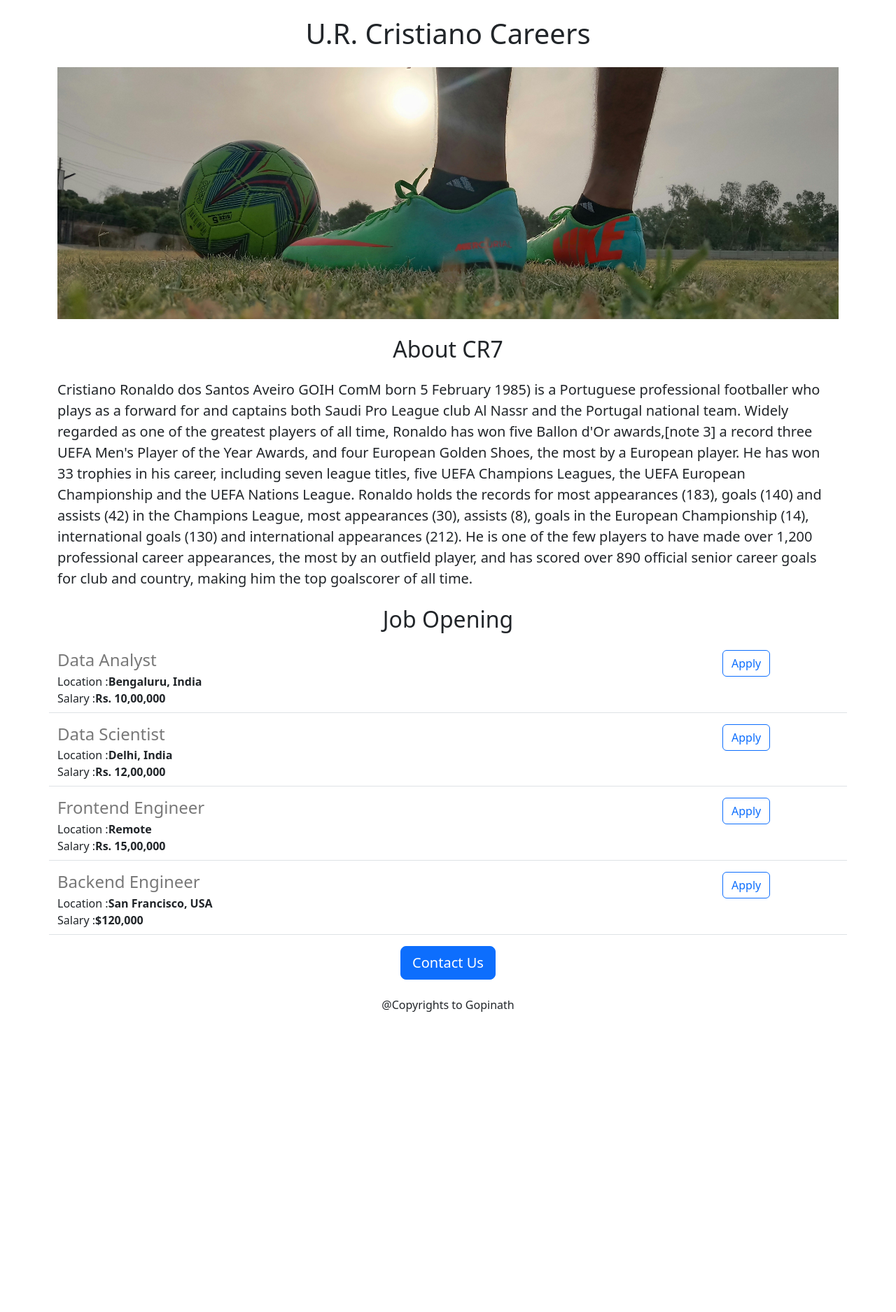
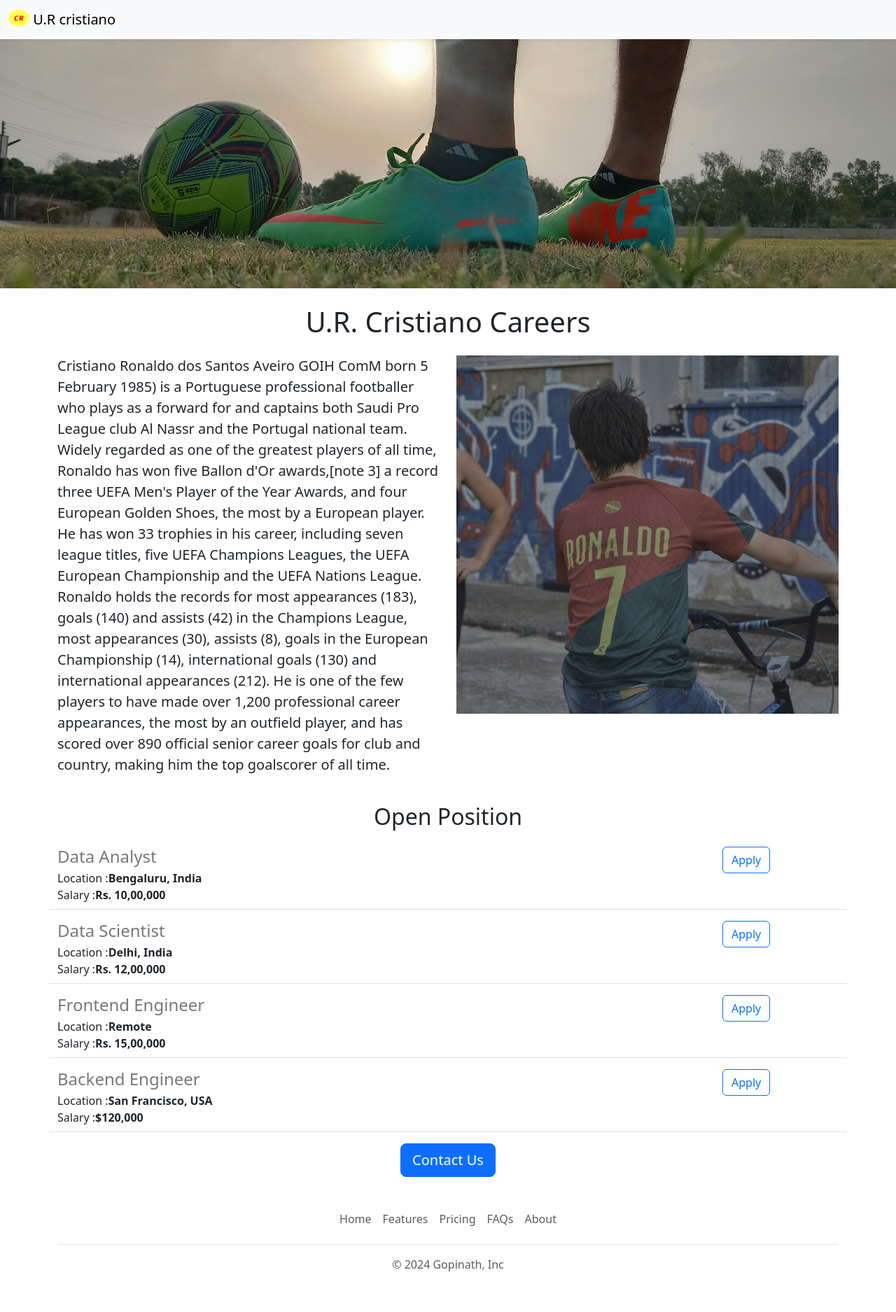
Before and after one commit to Gopinathbass/My_flask_project, a Flask app: page / in a window 1280 px wide. Shown: the whole page at 70% size. Before the commit the page ends 1446 px from the top, so only its background shows below. Run offline with Flask 3, Linux system fonts and the light colour scheme.

Commit message:
Last change

```diff
--- /dev/null
+++ b/templates/footer.html
@@ -0,0 +1,12 @@
+<div class="container">
+  <footer class="py-3 my-4">
+    <ul class="nav justify-content-center border-bottom pb-3 mb-3">
+      <li class="nav-item"><a href="#" class="nav-link px-2 text-body-secondary">Home</a></li>
+      <li class="nav-item"><a href="#" class="nav-link px-2 text-body-secondary">Features</a></li>
+      <li class="nav-item"><a href="#" class="nav-link px-2 text-body-secondary">Pricing</a></li>
+      <li class="nav-item"><a href="#" class="nav-link px-2 text-body-secondary">FAQs</a></li>
+      <li class="nav-item"><a href="#" class="nav-link px-2 text-body-secondary">About</a></li>
+    </ul>
+    <p class="text-center text-body-secondary">&copy; 2024 Gopinath, Inc</p>
+  </footer>
+</div>
--- a/templates/home.html
+++ b/templates/home.html
@@ -11,16 +11,22 @@
   <link rel="stylesheet" href="./static/home.css">
 </head>
 <body>
+  {%  include 'nav.html' %}
+  <img class='img-fluid'  id='banner' src="./static/banner.jpg">
   <div class='container'>
 
 
   <h1 class="text-center mt-4 mb-4">{{Company_name}} Careers</h1>
-  <img class='img-fluid'  id='banner' src="./static/banner.jpg">
-  <h2 class="text-center mt-4 mb-4"> About CR7</h2>
-  <p class='lead'>
+
+  <!-- <h2 class="text-center mt-4 mb-4"> About CR7</h2> -->
+    <div class='row'>
+
+  <p class='lead col-6'>
     Cristiano Ronaldo dos Santos Aveiro GOIH ComM  born 5 February 1985) is a Portuguese professional footballer who plays as a forward for and captains both Saudi Pro League club Al Nassr and the Portugal national team. Widely regarded as one of the greatest players of all time, Ronaldo has won five Ballon d'Or awards,[note 3] a record three UEFA Men's Player of the Year Awards, and four European Golden Shoes, the most by a European player. He has won 33 trophies in his career, including seven league titles, five UEFA Champions Leagues, the UEFA European Championship and the UEFA Nations League. Ronaldo holds the records for most appearances (183), goals (140) and assists (42) in the Champions League, most appearances (30), assists (8), goals in the European Championship (14), international goals (130) and international appearances (212). He is one of the few players to have made over 1,200 professional career appearances, the most by an outfield player, and has scored over 890 official senior career goals for club and country, making him the top goalscorer of all time.
   </p>
-  <h2 class="text-center mt-4 mb-4">Job Opening</h2>
+      <img class='d-none d-md-block col-md-6' src='./static/Ronaldo.jpg' class='img-fluid' height='512px%' width='100%' style='border-radius:10px;object-fit:cover;'>
+    </div>
+  <h2 class="text-center mt-4 mb-4">Open Position</h2>
     <p>
       {% for Job in jobs%}
         {% include 'joblist.html' %}
@@ -30,9 +36,10 @@
 
   <div class='text-center'>
       <button class='btn btn-primary btn-lg'>Contact Us</button>
-      <p class='mt-4'>@Copyrights to Gopinath</p>
+      <!-- <p class='mt-4'>@Copyrights to Gopinath</p> -->
     </div>
 
   </div>
+  {%  include 'footer.html' %}
 </body>
 </html>
--- /dev/null
+++ b/templates/nav.html
@@ -0,0 +1,9 @@
+<nav class="navbar bg-body-tertiary fixed-top shadow-sm">
+  <div class="container-fluid">
+    <a class="navbar-brand" href="#">
+      <img src="/static/favicon.ico" alt="Logo" width="30" height="24" class="d-inline-block align-text-top">
+      U.R cristiano
+    </a>
+  </div>
+</nav>
+<div style='margin-bottom:52px;'></div>
```
Also changed, not shown: static/Ronaldo.jpg (added).
